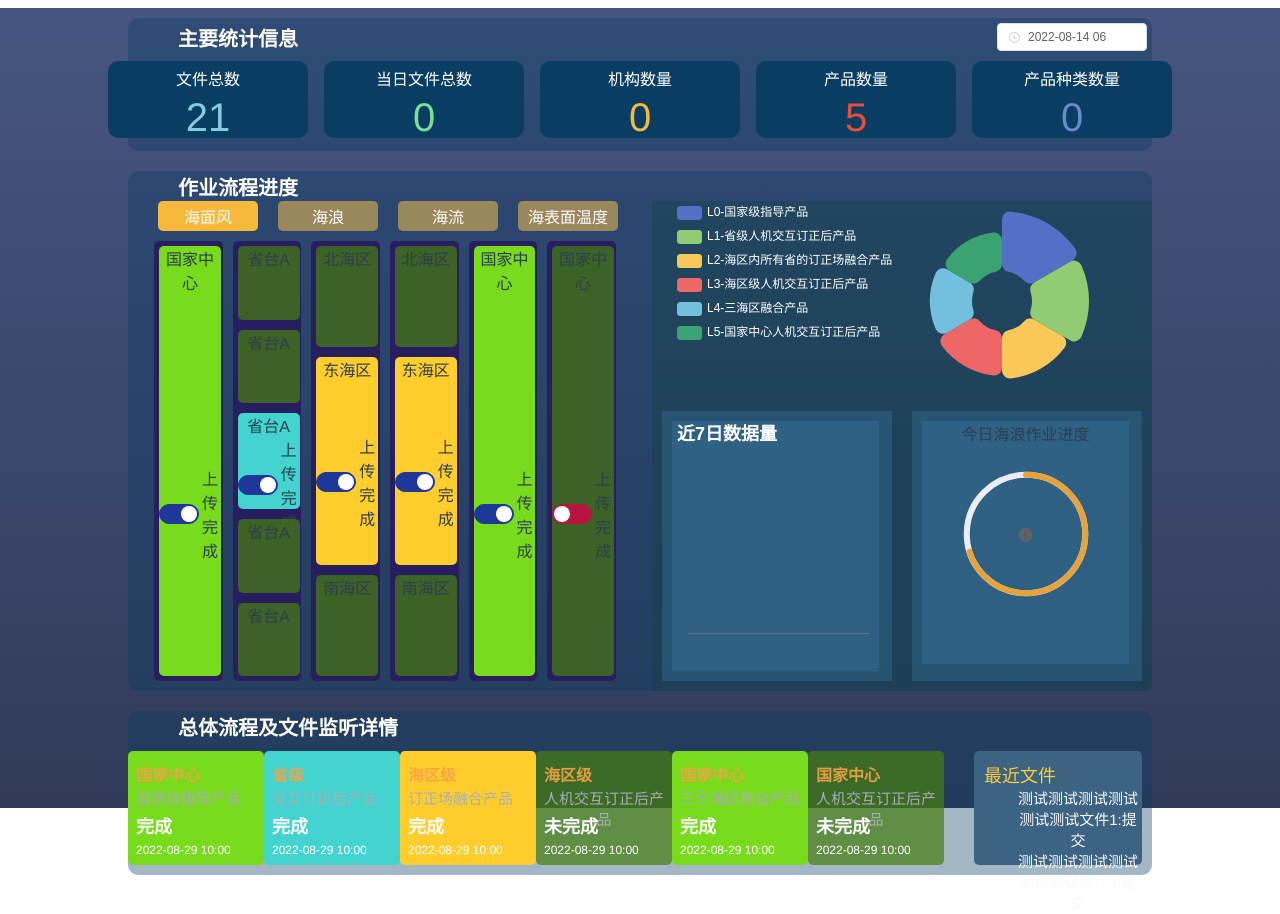
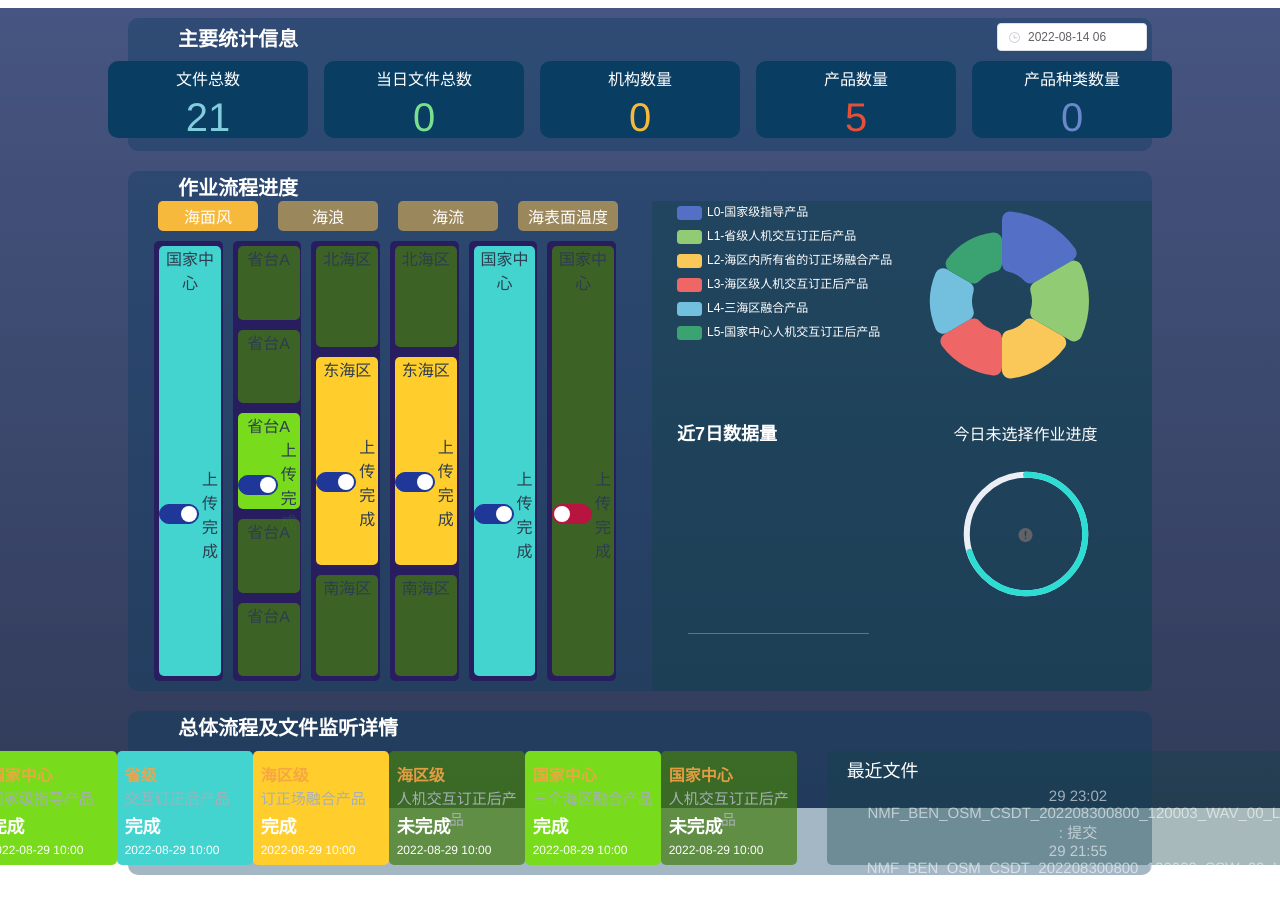
Before and after one commit to evaseemefly/CoastalGridCorrectSys, a Vue app in the folder webclient/web_client/: page / in a window 1280 px wide. Shown: the top 914 px of the page. Built offline with nearby package versions, Linux system fonts and the light colour scheme; no server answers.

Commit message:
title:22-08-30 ElementProgressView.vue 修改为由父组件传入的 eletype 动态获取进度;修改了 LastModifyFileListView.vue 的样式及显示内容; Main.vue 加入了根据 eleCode 动态修改 eleName 的功能;其他组件样式

```diff
--- a/webclient/web_client/src/components/ElementFlowView.vue
+++ b/webclient/web_client/src/components/ElementFlowView.vue
@@ -120,8 +120,8 @@ export default class ElementFlowView extends Vue {
 	/** 要素名称 */
 	elementTitle = '要素A'
 	flowState = false
-    checked=true
-    unChecked=false
+	checked = true
+	unChecked = false
 	mydata: any = null
 }
 </script>
@@ -130,7 +130,7 @@ export default class ElementFlowView extends Vue {
 	display: flex;
 	height: 90%;
 	width: 90%;
-    margin: 10px;
+	margin: 10px;
 	.flow-row {
 		height: 100%;
 		width: 15%;
@@ -138,7 +138,7 @@ export default class ElementFlowView extends Vue {
 		margin-right: 10px;
 		display: flex;
 		flex-direction: column;
-        border-radius: 5px;
+		border-radius: 5px;
 	}
 	.flow-item {
 		flex-grow: 1;
@@ -195,26 +195,26 @@ export default class ElementFlowView extends Vue {
 }
 .element-flow-list-container {
 	.national-flow {
-		.flow-item.suited{
+		.flow-item.suited {
+			background: #43d4cf;
+		}
+		.flow-item.un-suited {
+			background: #457e10b5;
+		}
+	}
+	.province-flow {
+		.flow-item.suited {
 			background: #78db1b;
 		}
 		.flow-item.un-suited {
 			background: #457e10b5;
 		}
 	}
-	.province-flow {
-		.flow-item.suited{
-			background: #43d4cf;
-		}
-        .flow-item.un-suited {
-			background: #457e10b5;
-		}
-	}
 	.region-flow {
-		.flow-item.suited{
+		.flow-item.suited {
 			background: #ffce2d;
 		}
-        .flow-item.un-suited {
+		.flow-item.un-suited {
 			background: #457e10b5;
 		}
 	}
--- a/webclient/web_client/src/components/ElementProgressView.vue
+++ b/webclient/web_client/src/components/ElementProgressView.vue
@@ -1,22 +1,36 @@
 <template>
 	<div id="ele_progress">
-		<div class="progress-title">今日海浪作业进度</div>
-		<el-progress type="circle" :percentage="70" status="warning"></el-progress>
+		<div class="progress-title">今日{{ elementName }}作业进度</div>
+		<el-progress
+			type="circle"
+			:percentage="70"
+			status="warning"
+			color="rgb(44, 221, 212)"
+		></el-progress>
 	</div>
 </template>
 <script lang="ts">
 import { Component, Prop, Vue, Watch } from 'vue-property-decorator'
+// enmu
+import { ElementTypeEnum } from '@/enum'
 @Component({})
-export default class ElementProgressView extends Vue {}
+export default class ElementProgressView extends Vue {
+	@Prop(Number)
+	elementType: ElementTypeEnum
+
+	@Prop(String)
+	elementName: string
+}
 </script>
 <style scoped lang="less">
 #ele_progress {
 	height: 90%;
 	width: 90%;
-    .progress-title{
-        height: 50px;
-    }
-    // display: flex;
-    // flex-direction:column ;
+	.progress-title {
+		height: 50px;
+		color: white;
+	}
+	// display: flex;
+	// flex-direction:column ;
 }
 </style>
--- a/webclient/web_client/src/components/LastModifyFileListView.vue
+++ b/webclient/web_client/src/components/LastModifyFileListView.vue
@@ -1,26 +1,52 @@
 <template>
 	<div class="tab-file-list">
 		<div class="primary-title">{{ primaryTitle }}</div>
+
 		<ul>
 			<li v-for="item in fileList" :key="item.key">
-				{{ item.fileName }}:{{ item.operateType }}
+				{{ formatDt2DHM(item.updatedDt) }} {{ item.fileName }} : {{ item.operateType }}
 			</li>
 		</ul>
 	</div>
 </template>
 <script lang="ts">
+import { format } from 'echarts'
 import { Component, Prop, Vue, Watch } from 'vue-property-decorator'
 @Component({})
 export default class LastModifyFieListView extends Vue {
 	@Prop()
 	primaryTitle: string
 
-	fileList: { fileName: string; operateType: string }[] = [
-		{ fileName: '测试测试测试测试测试测试文件1', operateType: '提交' },
-		{ fileName: '测试测试测试测试测试测试文件1', operateType: '提交' },
-		{ fileName: '测试测试测试测试测试测试文件1', operateType: '提交' },
-		{ fileName: '测试测试测试测试测试测试文件1', operateType: '提交' },
+	fileList: { fileName: string; operateType: string; updatedDt: Date }[] = [
+		{
+			fileName: 'NMF_BEN_OSM_CSDT_202208300800_120003_WAV_00_L0',
+			operateType: '提交',
+			updatedDt: new Date('2022-08-29T23:02:54.000Z'),
+		},
+		{
+			fileName: 'NMF_BEN_OSM_CSDT_202208300800_120003_SSW_00_L0',
+			operateType: '提交',
+			updatedDt: new Date('2022-08-29T21:55:41.000Z'),
+		},
+		{
+			fileName: 'NMF_BEN_OSM_CSDT_202208292000_120003_WAV_00_L0',
+			operateType: '提交',
+			updatedDt: new Date('2022-08-29T09:38:06.000Z'),
+		},
+		{
+			fileName: 'NMF_BEN_OSM_CSDT_202208290800_120003_WAV_00_L0',
+			operateType: '提交',
+			updatedDt: new Date('2022-08-29T09:34:41.000Z'),
+		},
 	]
+
+	formatDt2DHM = (val: Date): string => {
+		let formatStr = ''
+		formatStr = `${val.getDate()} ${('0' + val.getHours()).slice(-2)}:${(
+			'0' + val.getMinutes()
+		).slice(-2)}`
+		return formatStr
+	}
 }
 </script>
 <style scoped lang="less">
@@ -28,18 +54,22 @@ export default class LastModifyFieListView extends Vue {
 	display: flex;
 	flex-direction: column;
 	margin: 10px;
-    margin-left: 30px;
-	background: #3c6382;
+	margin-left: 30px;
+	// background: #2554787a;
+	background: #1243445e;
 	height: 114px;
 	border-radius: 5px;
 	div {
 		flex-grow: 1;
-		color: rgb(252, 206, 55);
+		// color: rgb(252, 206, 55);
+		color: white;
 		font-size: 18px;
 		display: flex;
 		justify-content: flex-start;
-		padding-top: 10px;
-		padding-left: 10px;
+		// padding-top: 10px;
+		// padding-left: 10px;
+		margin: 5px;
+		margin-left: 20px;
 	}
 	ul {
 		flex-grow: 5;
@@ -50,7 +80,12 @@ export default class LastModifyFieListView extends Vue {
 			list-style-type: none;
 			display: flex;
 			justify-content: flex-start;
+			color: #fbfdff96;
 		}
 	}
 }
+.test {
+	color: rgb(44, 221, 212);
+	color: rgb(114, 60, 214);
+}
 </style>
--- a/webclient/web_client/src/components/RecentlyHistogranView.vue
+++ b/webclient/web_client/src/components/RecentlyHistogranView.vue
@@ -73,7 +73,8 @@ export default class RecentlyHistogranView extends Vue {
 						data: that.fileCountList,
 					},
 				],
-				lineStyle: { color: '#f6b93b' },
+				// lineStyle: { color: '#f6b93b' },
+				lineStyle: { color: 'rgb(44, 221, 212)' },
 			}
 			// const option = {
 			// 	tooltip: {
--- a/webclient/web_client/src/views/content/Main.vue
+++ b/webclient/web_client/src/views/content/Main.vue
@@ -81,7 +81,12 @@
 								:nearlyStatisticsList="nearlyStatisticsList"
 							></RecentlyHistogranView>
 						</div>
-						<div><ElementProgressView></ElementProgressView></div>
+						<div>
+							<ElementProgressView
+								:elementName="selectedElementName"
+								:elementType="selectedElementCode"
+							></ElementProgressView>
+						</div>
 					</div>
 				</div>
 			</div>
@@ -234,6 +239,8 @@ export default class MainView extends Vue {
 	]
 
 	selectedElementCode: ElementTypeEnum = ElementTypeEnum.SSW
+
+	selectedElementName = '未选择'
 
 	nowDt: Date = new Date()
 
@@ -505,6 +512,16 @@ export default class MainView extends Vue {
 	onNowDt(val: Date): void {
 		this.currentForecastDt = this.convertNow2ForecastDt(val)
 	}
+
+	@Watch('selectedElementCode')
+	onSelectedEleCode(code: ElementTypeEnum): void {
+		const query = this.elementTypes.filter((temp) => {
+			return temp.code === code
+		})
+		if (query.length > 0) {
+			this.selectedElementName = query[0].name
+		}
+	}
 }
 </script>
 <style scoped lang="less">
@@ -557,7 +574,7 @@ export default class MainView extends Vue {
 				// height: 100%;
 				width: 100%;
 				height: 270px;
-				background: #3b76a15e;
+				// background: #3b76a15e;
 				margin: 10px;
 			}
 		}
```
